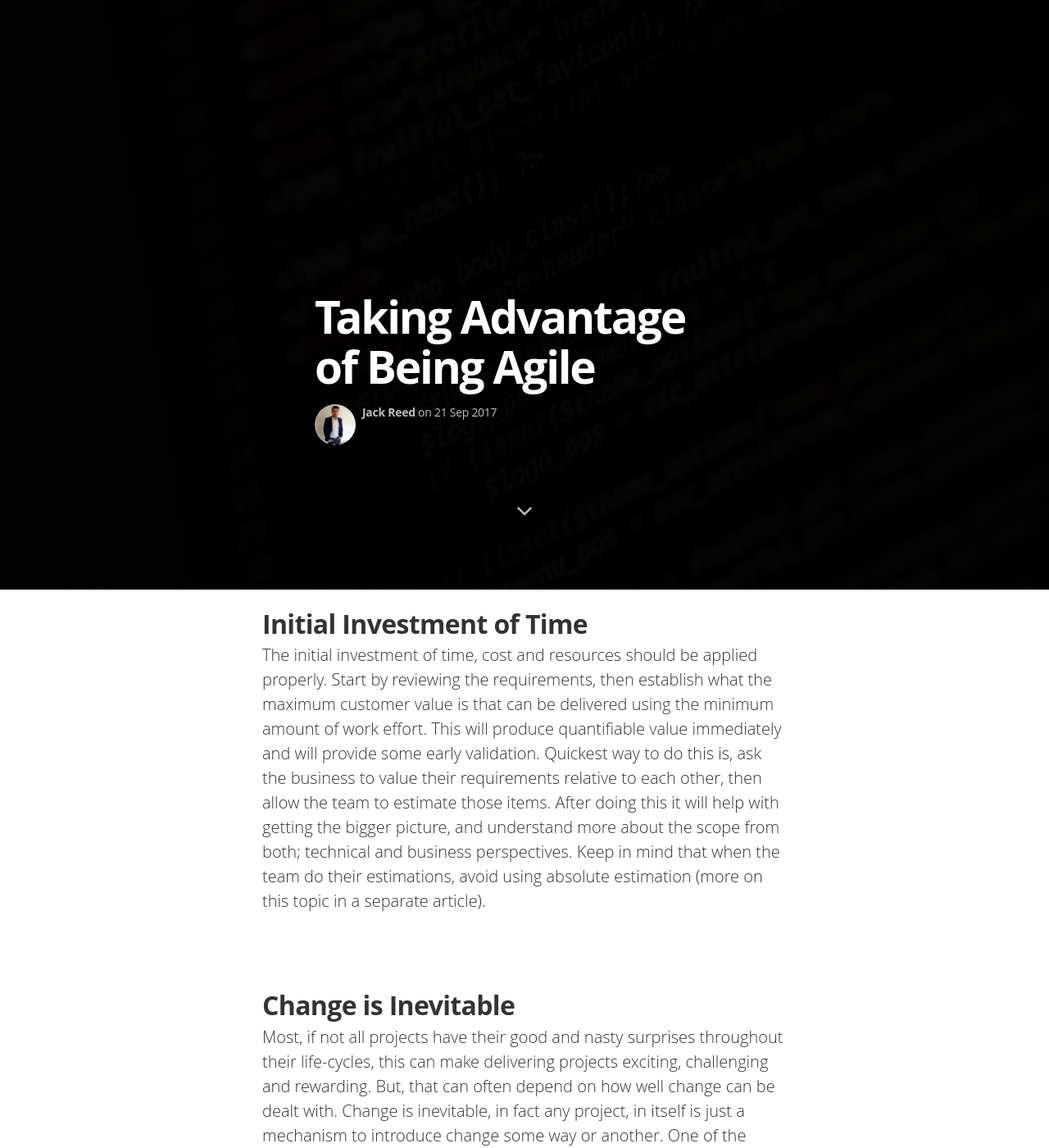
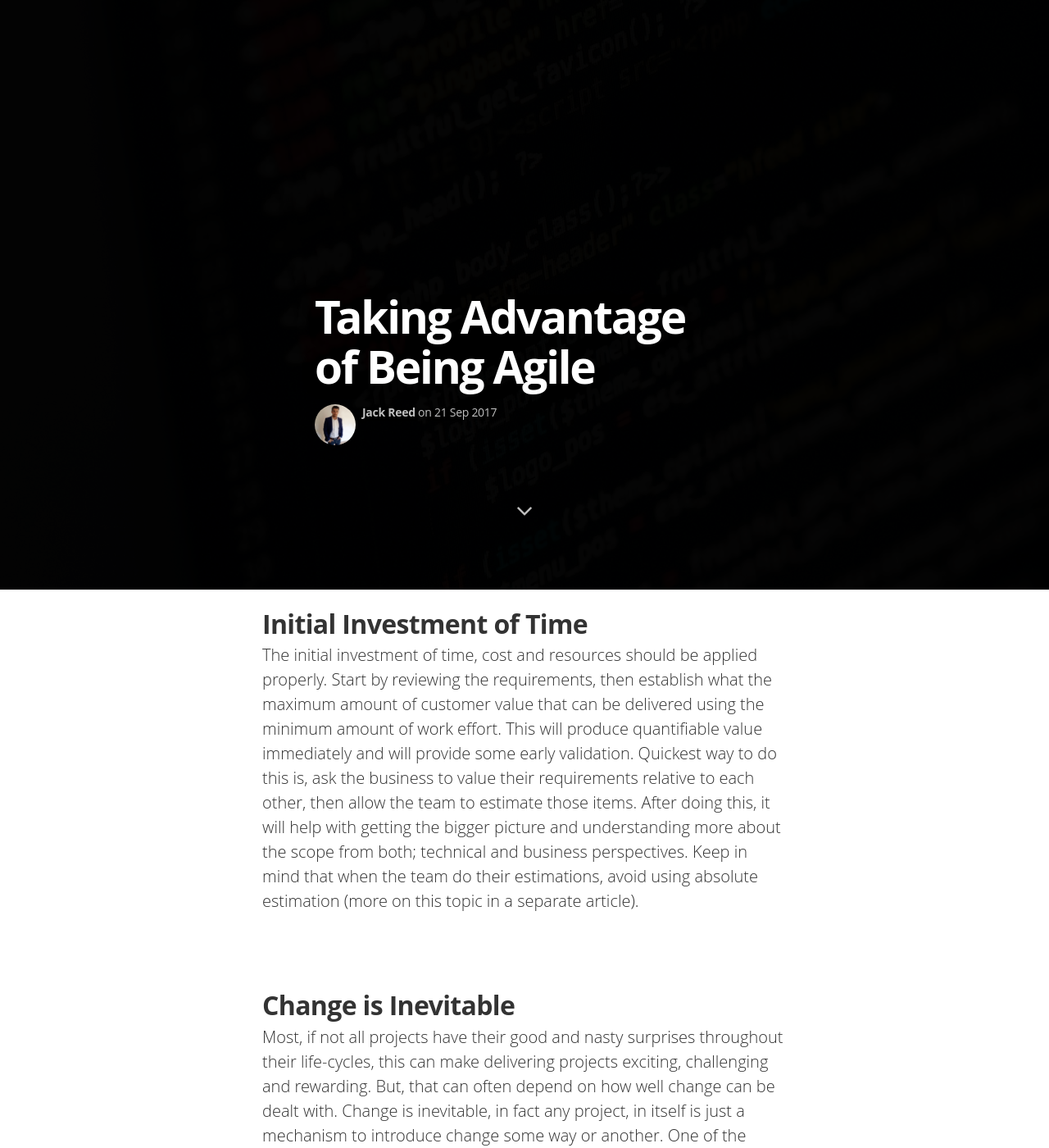
Before and after one commit to IamJackReed/JackReed, a Jekyll site: the page built from _posts/2017-09-21-taking-advantage-of-being-agile.markdown, in a window 1280 px wide and 1400 px high, scrolled down 681 px. Shown: the whole window at 82% size. Built offline with Jekyll 4.4.1, drawn with Linux system fonts in a browser that asks for light colours; nearby versions of some CDN libraries; some web fonts are replaced; comment, search, counter and statistics services are not loaded.

Commit message:
Update 2017-09-21-taking-advantage-of-being-agile.markdown

```diff
--- a/_posts/2017-09-21-taking-advantage-of-being-agile.markdown
+++ b/_posts/2017-09-21-taking-advantage-of-being-agile.markdown
@@ -7,13 +7,13 @@
 image: /assets/article_images/2017-09-21-taking-advantage-of-being-agile/taking-advantage-of-being-agile.JPG
 image2: /assets/article_images/2017-09-21-taking-advantage-of-being-agile/taking-advantage-of-being-agile-mobile.JPG
 ---
-<span style="color:#00000; font-family: 'open sans'; font-size: 1em; font-size: 20px; font-weight: 200; hyphens: none;">There are many contributing factors that need to go into to building great software, having reliable processes in place that support a consistent development pace is a good place to start. Working environments that encourage teams to improve their ways of working to get better results, can really help introduce consistency, and quality into the codebase. Seeing successful results from this sort of thing can be both positive and aesthetically pleasing. However, there is another important contributing factor that goes into to building great software and that is 'The ability to be able to recognise opportunities when they arise, and being agile enough to take advantage of them'.</span>
+<span style="color:#00000; font-family: 'open sans'; font-size: 1em; font-size: 20px; font-weight: 200; hyphens: none;">There are many contributing factors that need to go into to building great software, having reliable processes in place that support a consistent development pace is a good place to start. Working environments that encourage teams to improve their ways of working to get better results, can really help introduce consistency, and quality into the codebase. Seeing successful results from this sort of thing can be both positive and aesthetically pleasing. However, there is another important contributing factor that goes into to building great software, and that is 'The ability to be able to recognise opportunities when they arise, and being agile enough to take advantage of them'.</span>
 
 <span style="color:#00000; font-family: 'open sans'; font-size: 1em; font-size: 20px; font-weight: 200; hyphens: none;">Let's go! Here are some of my tips and examples on how to take advantage of being agile:
 </span>
 
 #  Initial Investment of Time
-<span style="color:#00000; font-family: 'open sans'; font-size: 1em; font-size: 20px; font-weight: 200; hyphens: none;">The initial investment of time, cost  and resources should be applied properly. Start by reviewing the requirements, then establish what the maximum customer value is that can be delivered using the minimum amount of work effort. This will produce quantifiable value immediately and will provide some early validation. Quickest way to do this is, ask the business to value their requirements relative to each other, then allow the team to estimate those items. After doing this it will help with getting the bigger picture, and understand more about the scope from both; technical and business perspectives. Keep in mind that when the team do their estimations, avoid using absolute estimation (more on this topic in a separate article).</span>
+<span style="color:#00000; font-family: 'open sans'; font-size: 1em; font-size: 20px; font-weight: 200; hyphens: none;">The initial investment of time, cost  and resources should be applied properly. Start by reviewing the requirements, then establish what the maximum amount of customer value that can be delivered using the minimum amount of work effort. This will produce quantifiable value immediately and will provide some early validation. Quickest way to do this is, ask the business to value their requirements relative to each other, then allow the team to estimate those items. After doing this, it will help with getting the bigger picture and understanding more about the scope from both; technical and business perspectives. Keep in mind that when the team do their estimations, avoid using absolute estimation (more on this topic in a separate article).</span>
 
 # Change is Inevitable
 <span style="color:#00000; font-family: 'open sans'; font-size: 1em; font-size: 20px; font-weight: 200; hyphens: none;">Most, if not all projects have their good and nasty surprises throughout their life-cycles, this can make delivering projects exciting, challenging and rewarding. But, that can often depend on how well change can be dealt with.
```
